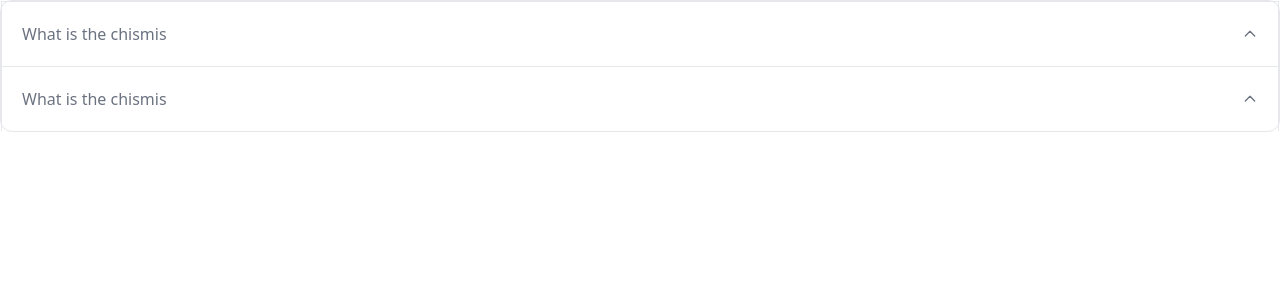
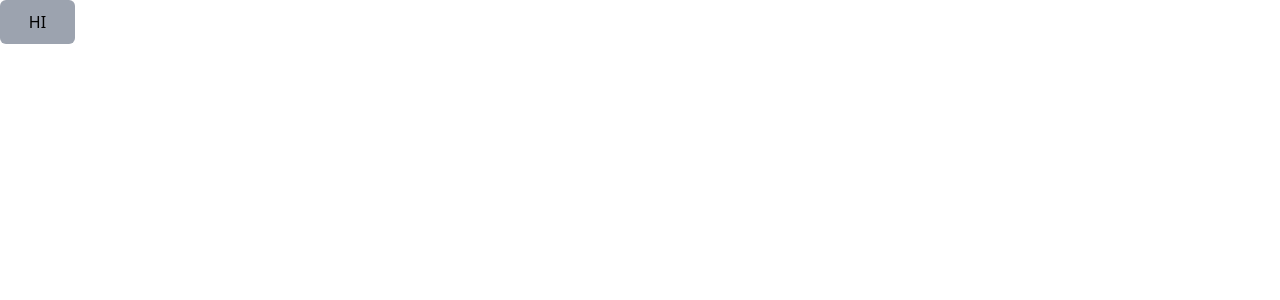
Before and after one commit to Criztiandev/FLUID-UI, a React (Vite) app: page / in a window 1280 px wide. Shown: the top 300 px of the page. Built offline with nearby package versions, Linux system fonts and the light colour scheme.

Commit message:
Added button , Card and Group

```diff
--- a/src/App.tsx
+++ b/src/App.tsx
@@ -1,23 +1,14 @@
-import Accordion from "./components/ui/Accordion";
+import Drawer from "./components/ui/Drawer";
 
 function App() {
   return (
     <>
-      <Accordion>
-        <Accordion.Item title="What is the chismis">
-          <Accordion>
-            <Accordion.Item title="What is the chismis">
-              This is the collest accordion
-            </Accordion.Item>
-            <Accordion.Item title="What is the chismis">
-              This is the collest accordion
-            </Accordion.Item>
-          </Accordion>
-        </Accordion.Item>
-        <Accordion.Item title="What is the chismis">
-          This is the collest accordion
-        </Accordion.Item>
-      </Accordion>
+      <Drawer.Button target="drawer-main">HI</Drawer.Button>
+      {/* <Modal></Modal> */}
+      <Drawer
+        name="drawer-main"
+        dir="down"
+        size={{ width: "400px", height: "300px" }}></Drawer>
     </>
   );
 }
--- a/src/components/ui/Button.tsx
+++ b/src/components/ui/Button.tsx
@@ -20,7 +20,7 @@ const Button = (props: Props) => {
   };
 
   const sizeStyle = {
-    sm: "px-3 py-1.5",
+    sm: "px-2 py-0.5",
     md: "px-4 py-2",
     normal: "px-5 py-2.5",
     lg: "px-6 py-3",
@@ -35,12 +35,12 @@ const Button = (props: Props) => {
   };
 
   const defaultStyle = cn(
-    `relative text-black text-base font-medium rounded-[8px] px-5 py-2.5 text-center
+    `relative text-black text-base font-medium rounded-[6px] px-5 py-2.5 text-center
     ${btnStyles[props.as || "normal"]}
     ${sizeStyle[props.size || "normal"]}
     ${props.disabled && "cursor-not-allowed opacity-50"}
     ${props.rounded ? "rounded-full" : ""}
-    flex gap-2  ${iconDir[props.dir || "left"]}
+    flex gap-2 justify-center ${iconDir[props.dir || "left"]}
     `,
     props.className
   );
--- /dev/null
+++ b/src/components/ui/Card.tsx
@@ -0,0 +1,40 @@
+import React from "react";
+import { cn } from "../../utils/tailwind.utils";
+
+interface Props {
+  className?: string;
+  children?: React.ReactNode;
+}
+
+const Card = (props: Props) => {
+  const defaultStyle = cn(
+    "max-w-sm bg-white border border-gray-200 rounded-lg shadow dark:bg-gray-800 dark:border-gray-700 p-5",
+    props.className
+  );
+
+  return <article className={defaultStyle}>{props.children}</article>;
+};
+
+const Header = (props: Props) => {
+  const defaultStyle = cn("", props.className);
+
+  return <header className={defaultStyle}>{props.children}</header>;
+};
+
+const Content = (props: Props) => {
+  const defaultStyle = cn("", props.className);
+
+  return <main className={defaultStyle}>{props.children}</main>;
+};
+
+const Cover = (props: Props) => {
+  const defaultStyle = cn("", props.className);
+
+  return <figure className={defaultStyle}>{props.children}</figure>;
+};
+
+Card.Header = Header;
+Card.Content = Content;
+Card.Cover = Cover;
+
+export default Card;
--- /dev/null
+++ b/src/components/utils/Group.tsx
@@ -0,0 +1,26 @@
+import React from "react";
+import { cn } from "../../utils/tailwind.utils";
+
+interface Props {
+  className?: string;
+  children?: React.ReactNode;
+}
+
+const Group = (props: Props) => {
+  const defaultStyle = cn(
+    "flex justify-evenly items-center text-center rounded-md shadow-sm border",
+    props.className
+  );
+
+  // customize the class name of childs
+  const children = React.Children.toArray(props.children).map((child) => {
+    return React.cloneElement(child as React.ReactElement, {
+      className:
+        "pr-4 text-sm border-s px-4 py-2 w-full text-center cursor-pointer hover:bg-gray-100 dark:hover:bg-gray-800 dark:text-white dark:border-gray-800 inline-flex items-center justify-center gap-2",
+    });
+  });
+
+  return <div className={defaultStyle}>{children}</div>;
+};
+
+export default Group;
```
